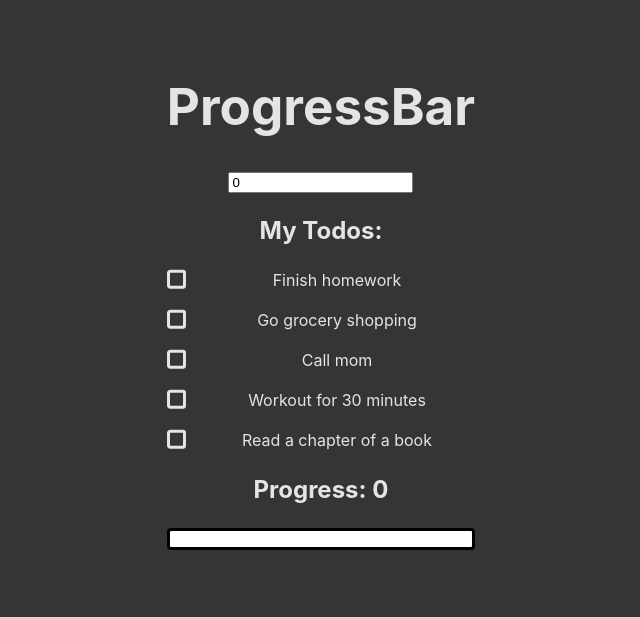
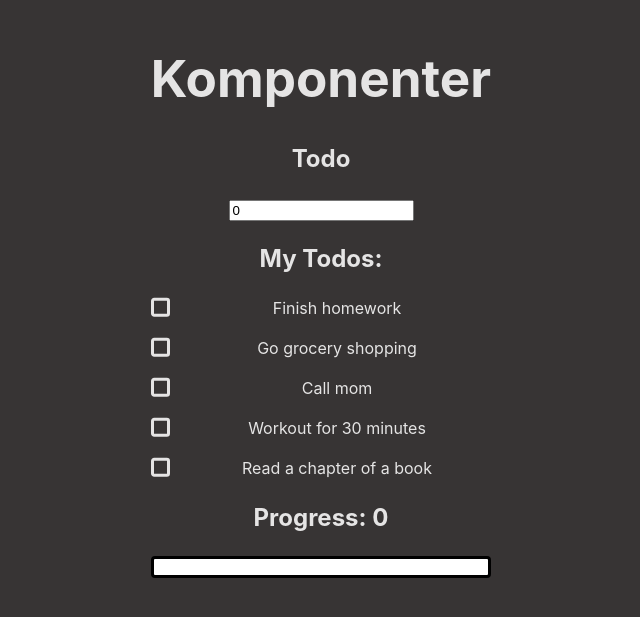
Before and after one commit to jRydell/Johan-komponenter, a React (Vite) app: page / in a window 1280 px wide. Shown: the part 103-720 px from the top of the page, without its empty margins (319-959 px from the left). Built offline with nearby package versions, Linux system fonts and the light colour scheme.

Commit message:
moved out Todo

```diff
--- a/src/App.tsx
+++ b/src/App.tsx
@@ -1,44 +1,11 @@
 import "./App.scss";
-import Checkbox from "./components/Checkbox/Checkbox";
-
-import ProgressBar from "./components/ProgressBar/ProgressBar";
-import { useState } from "react";
+import Todo from "./components/Todo/Todo";
 
 function App() {
-  const [progress, setProgress] = useState(0);
-
-  const handleChange = (e: React.ChangeEvent<HTMLInputElement>) => {
-    const value = parseInt(e.target.value);
-    setProgress(value);
-  };
-
-  let todos = [
-    "Finish homework",
-    "Go grocery shopping",
-    "Call mom",
-    "Workout for 30 minutes",
-    "Read a chapter of a book",
-  ];
-
   return (
     <>
-      <h1>ProgressBar</h1>
-      <input
-        type="number"
-        placeholder="Change progress"
-        onChange={handleChange}
-        value={progress}
-      />
-
-      <article className="todo">
-        <h2>My Todos:</h2>
-        {todos.map((todo, index) => (
-          <Checkbox key={index} title={todo} big={true} />
-        ))}
-      </article>
-      <ProgressBar title="Progress" percentage={progress} color={"green"} />
-      {/* <ProgressBar title="Step 2" percentage={progress} color={"red"} />
-      <ProgressBar title="Step 3" percentage={progress} color={"blue"} /> */}
+      <h1>Komponenter</h1>
+      <Todo />
     </>
   );
 }
--- /dev/null
+++ b/src/components/Todo/Todo.tsx
@@ -0,0 +1,44 @@
+import { useState } from "react";
+import Checkbox from "../Checkbox/Checkbox";
+import ProgressBar from "../ProgressBar/ProgressBar";
+
+function Todo() {
+  const [progress, setProgress] = useState(0);
+
+  const handleChange = (e: React.ChangeEvent<HTMLInputElement>) => {
+    const value = parseInt(e.target.value);
+    setProgress(value);
+  };
+
+  let todos = [
+    "Finish homework",
+    "Go grocery shopping",
+    "Call mom",
+    "Workout for 30 minutes",
+    "Read a chapter of a book",
+  ];
+
+  return (
+    <>
+      <h2>Todo</h2>
+      <input
+        type="number"
+        placeholder="Change progress"
+        onChange={handleChange}
+        value={progress}
+      />
+
+      <article className="todo">
+        <h2>My Todos:</h2>
+        {todos.map((todo, index) => (
+          <Checkbox key={index} title={todo} big={true} />
+        ))}
+      </article>
+      <ProgressBar title="Progress" percentage={progress} color={"green"} />
+      {/* <ProgressBar title="Step 2" percentage={progress} color={"red"} />
+      <ProgressBar title="Step 3" percentage={progress} color={"blue"} /> */}
+    </>
+  );
+}
+
+export default Todo;
```
